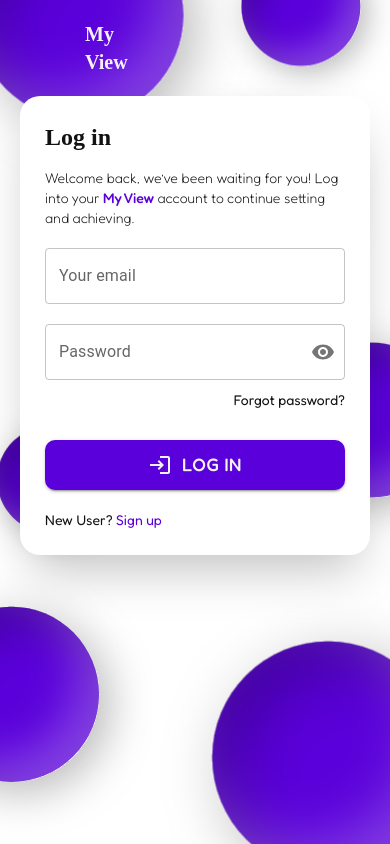
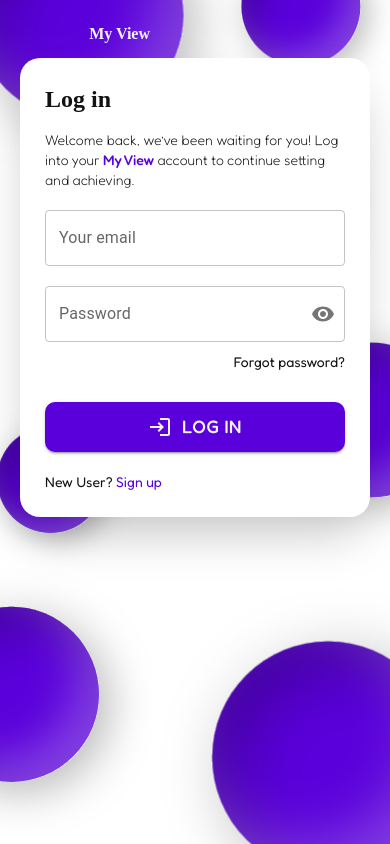
Before and after one commit to ZubalYana/My-view, a React (Vite) app: page /auth in a window 390 px wide. Built offline with nearby package versions, Linux system fonts and the light colour scheme; grey boxes are pictures that could not be loaded; a web font is replaced by a local one.

Commit message:
fix the authorization frontend responsive design

```diff
--- a/src/components/AnimatedLogo/AnimatedLogo.jsx
+++ b/src/components/AnimatedLogo/AnimatedLogo.jsx
@@ -3,15 +3,15 @@
 
 export default function AnimatedLogo() {
     return (
-        <div className='w-[140px] flex justify-between items-center z-10 lg:w-[160px]'>
+        <div className='w-[130px] flex justify-between items-center z-10 lg:w-[160px]'>
             <video
                 src={blinkingEye}
                 autoPlay
                 loop
                 muted
-                className="w-[65px] h-auto lg:w-[50px]"
+                className="w-[55px] h-auto lg:w-[50px]"
             />
-            <h1 className="text-xl text-[var(--custom-white)] font-bold lg:text-2xl">My View</h1>
+            <h1 className="text-[16px] text-[var(--custom-white)] font-bold lg:text-2xl">My View</h1>
         </div>
     );
 }
--- a/src/components/AuthComponents/AuthLayout.jsx
+++ b/src/components/AuthComponents/AuthLayout.jsx
@@ -47,8 +47,6 @@
       </div>
       <CircledBackground />
 
-
-      {/* Success Snackbar */}
       <Snackbar
         open={!!successMessage}
         autoHideDuration={4000}
--- a/src/components/AuthComponents/LoginForm.jsx
+++ b/src/components/AuthComponents/LoginForm.jsx
@@ -35,8 +35,8 @@
   };
 
   return (
-    <div className="loginForm bg-white w-full h-fit mt-[20px] shadow-2xl rounded-[20px] p-[25px] text-[var(--custom-black)]
-    lg:w-[500px] lg:h-[540px] lg:m-0 lg:p-[50px]
+    <div className="loginForm bg-white w-full h-fit mt-[10px] shadow-2xl rounded-[20px] p-[25px] text-[var(--custom-black)]
+    lg:w-[500px] lg:h-[540px] lg:m-0 lg:p-[50px] lg:mt-[20px]
     ">
       <h1 className="text-2xl font-bold lg:text-3xl">Log in</h1>
       <p className="mt-[15px] text-sm font-light mb-[20px] lg:text-base lg:mb-[30px]">
--- a/src/components/AuthComponents/RegistrationForm.jsx
+++ b/src/components/AuthComponents/RegistrationForm.jsx
@@ -59,8 +59,8 @@
   const handleClickShowPassword = () => setShowPassword((prev) => !prev);
 
   return (
-    <div className="loginForm bg-white w-full h-fit mt-[20px] shadow-2xl rounded-[20px] p-[25px] text-[var(--custom-black)]
-    lg:w-[500px] lg:min-h-[540px] lg:h-fit lg:m-0 lg:p-[50px]
+    <div className="loginForm bg-white w-full h-fit mt-[10px] shadow-2xl rounded-[20px] p-[25px] text-[var(--custom-black)]
+    lg:w-[500px] lg:min-h-[540px] lg:h-fit lg:m-0 lg:p-[50px] lg:mt-[20px]
     ">
       <h1 className="text-2xl font-bold lg:text-3xl">Sign up</h1>
       <p className="mt-[15px] text-sm font-light mb-[20px] lg:text-base lg:mb-[30px]">
```
Lines whose indentation alone changed are shown as unchanged.
